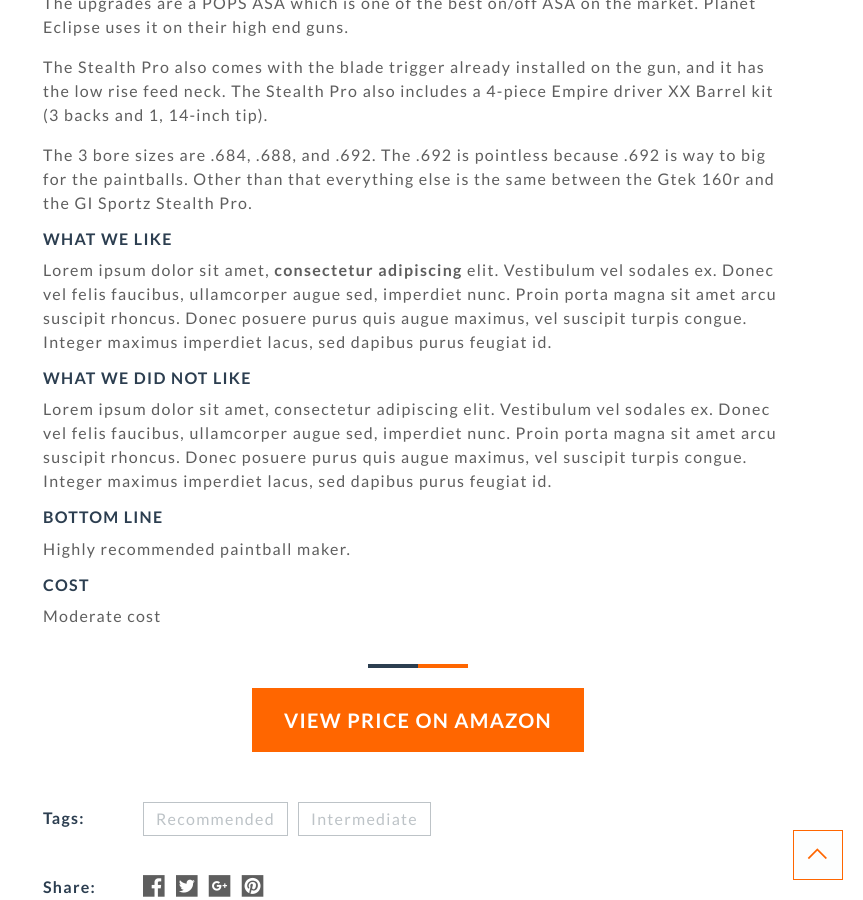
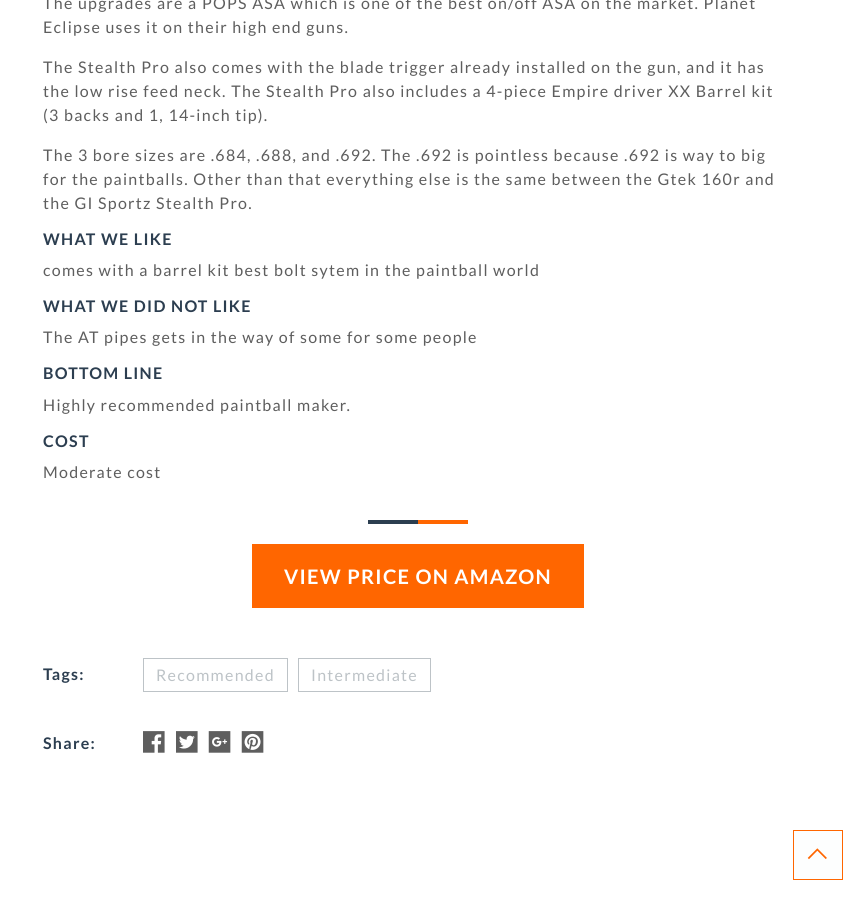
Before and after one commit to lampapps/paintballreview, a Jekyll site: the page built from _posts/2018-12-01-gi-sportz-stealth-pro.md, in a window 1280 px wide and 900 px high, scrolled down 1322 px. Shown: the whole window, without its empty margins (417-1280 px from the left). Built offline with Jekyll 4.4.1, drawn with Linux system fonts in a browser that asks for light colours; nearby versions of some CDN libraries.

Commit message:
Update 2018-12-01-gi-sportz-stealth-pro.md

```diff
--- a/_posts/2018-12-01-gi-sportz-stealth-pro.md
+++ b/_posts/2018-12-01-gi-sportz-stealth-pro.md
@@ -20,11 +20,12 @@ The 3 bore sizes are .684, .688, and .692. The .692 is pointless because .692 is
 
 ##### What we like
 
-Lorem ipsum dolor sit amet, **consectetur adipiscing** elit. Vestibulum vel sodales ex. Donec vel felis faucibus, ullamcorper augue sed, imperdiet nunc. Proin porta magna sit amet arcu suscipit rhoncus. Donec posuere purus quis augue maximus, vel suscipit turpis congue. Integer maximus imperdiet lacus, sed dapibus purus feugiat id.
+comes with a barrel kit
+best bolt sytem in the paintball world
 
 ##### What we did not like
 
-Lorem ipsum dolor sit amet, consectetur adipiscing elit. Vestibulum vel sodales ex. Donec vel felis faucibus, ullamcorper augue sed, imperdiet nunc. Proin porta magna sit amet arcu suscipit rhoncus. Donec posuere purus quis augue maximus, vel suscipit turpis congue. Integer maximus imperdiet lacus, sed dapibus purus feugiat id.
+The AT pipes gets in the way of some for some people
 
 ##### Bottom line
 
```
